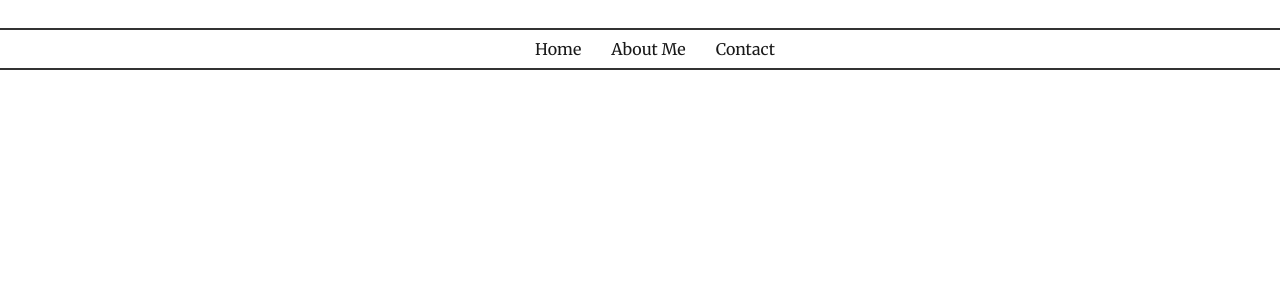
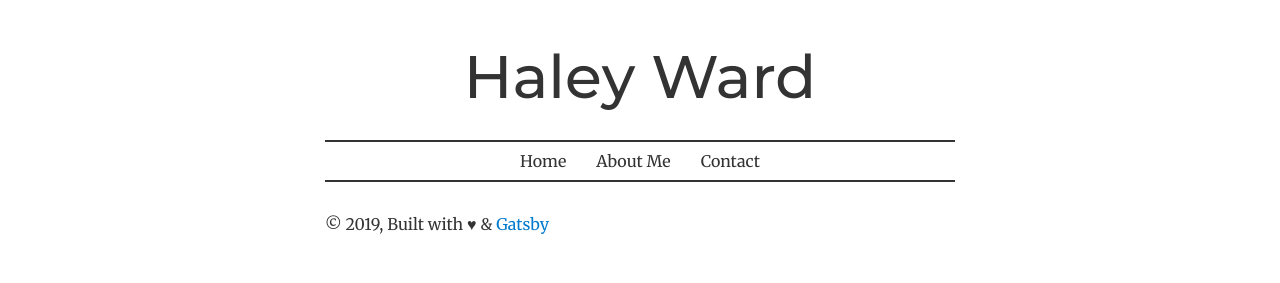
Before and after one commit to HaleyWardo/me, a Gatsby site: page /contact in a window 1280 px wide. Built offline with nearby package versions, Linux system fonts and the light colour scheme; Gatsby itself is replaced by a stand-in of ours; some packages are replaced by stand-ins of ours.

Commit message:
Add header to layout and alphabetize inline styles

```diff
--- a/src/components/header.js
+++ b/src/components/header.js
@@ -9,18 +9,20 @@ export default class Header extends React.Component {
 				<h1
 					style={{
 						...scale(1.5),
+						display: `flex`,
+						justifyContent: `center`,
 						marginBottom: rhythm(1),
-						marginTop: 0,
-						justifyContent: `center`,
-						display: `flex`
+						marginTop: 0
 					}}
 				>
 					<Link
 						style={{
 							boxShadow: `none`,
-							textDecoration: `none`,
 							color: `inherit`,
-							fontWeight: `500`
+							fontWeight: `500`,
+							fontSize: `60px`,
+							textAlign: `center`,
+							textDecoration: `none`
 						}}
 						to={`/`}
 					>
@@ -30,25 +32,26 @@ export default class Header extends React.Component {
 				<nav>
 					<ul
 						style={{
+							borderBottom: `2px solid #333333`,
+							borderTop: `2px solid #333333`,
 							display: `flex`,
+							justifyContent: `center`,
 							listStyle: `none`,
-							justifyContent: `center`,
-							borderTop: `2px solid #333333`,
-							borderBottom: `2px solid #333333`
+							marginLeft: '0'
 						}}>
 
 						<li
 							style={{
 								marginBottom: `0`,
-								padding: `5px 0 5px 30px`
+								padding: `5px 0`
 							}}
 						>
 							<Link
 								className="header_link"
 								style={{
 									boxShadow: `none`,
+									color: `inherit`,
 									textDecoration: `none`,
-									color: `inherit`,
 								}}
 								to={`/`}
 							>
@@ -66,8 +69,8 @@ export default class Header extends React.Component {
 								className="header_link"
 								style={{
 									boxShadow: `none`,
+									color: `inherit`,
 									textDecoration: `none`,
-									color: `inherit`,
 								}}
 								to={`/`}
 							>
@@ -85,8 +88,8 @@ export default class Header extends React.Component {
 								className="header_link"
 								style={{
 									boxShadow: `none`,
+									color: `inherit`,
 									textDecoration: `none`,
-									color: `inherit`,
 								}}
 								to='/contact'
 							>
--- a/src/components/layout.js
+++ b/src/components/layout.js
@@ -18,7 +18,8 @@ class Layout extends React.Component {
           color: '#333333'
         }}
       >
-        <Header title={title}/>
+        {/* TODO: Remove static title */}
+        <Header title="Haley Ward"/>
         <main>{children}</main>
         <footer>
           © {new Date().getFullYear()}, Built with &hearts; &
--- a/src/pages/contact.js
+++ b/src/pages/contact.js
@@ -1,12 +1,13 @@
 import React from 'react';
-import Header from '../components/header';
+import PageQuery from './index';
+import Layout from '../components/layout';
 
 class Contact extends React.Component {
-    render() {
-        return (
-            <Header />
-        );
-    }
+	render() {
+		return (
+			<Layout />
+		);
+	}
 }
 
 export default Contact;
```
